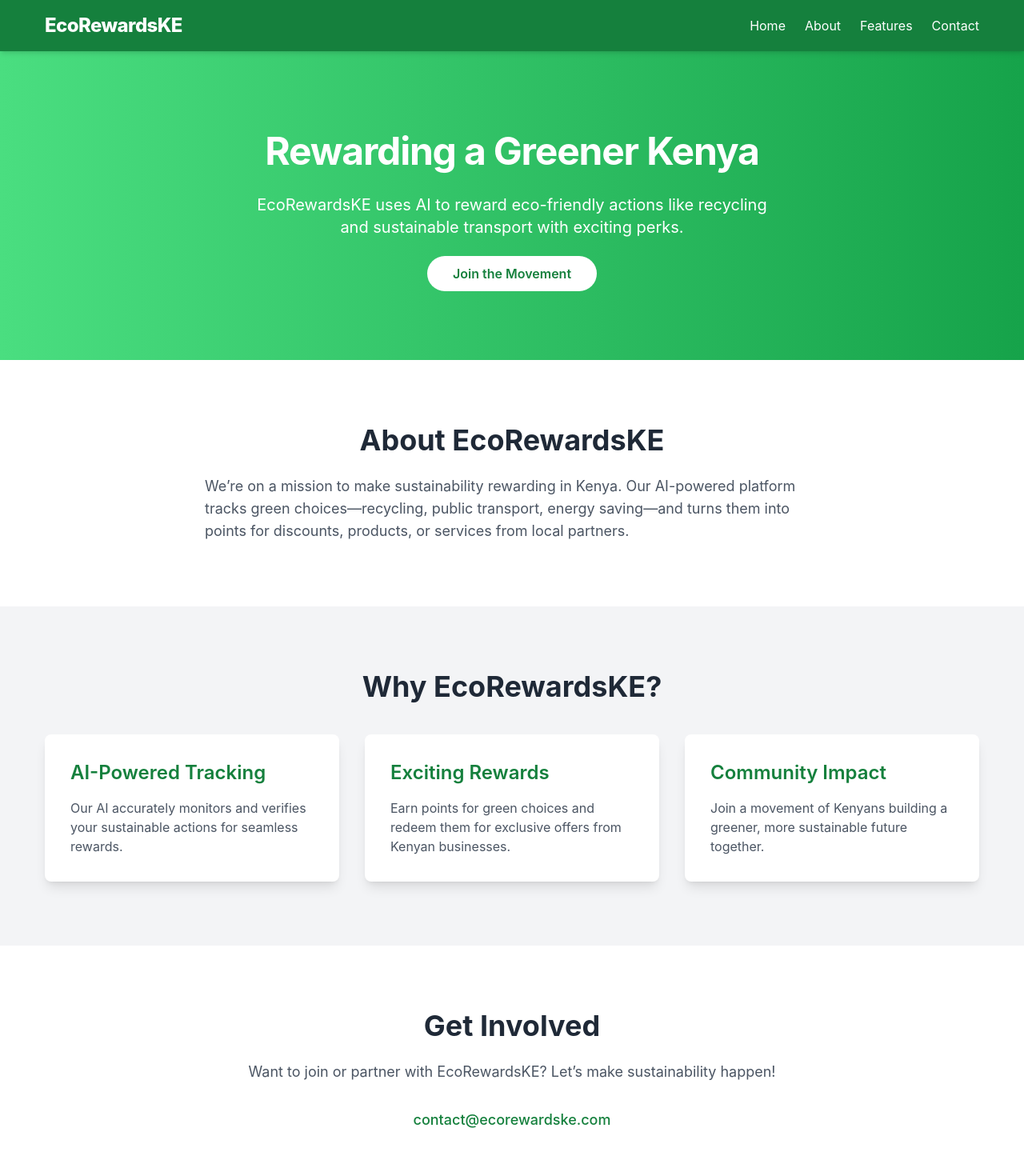
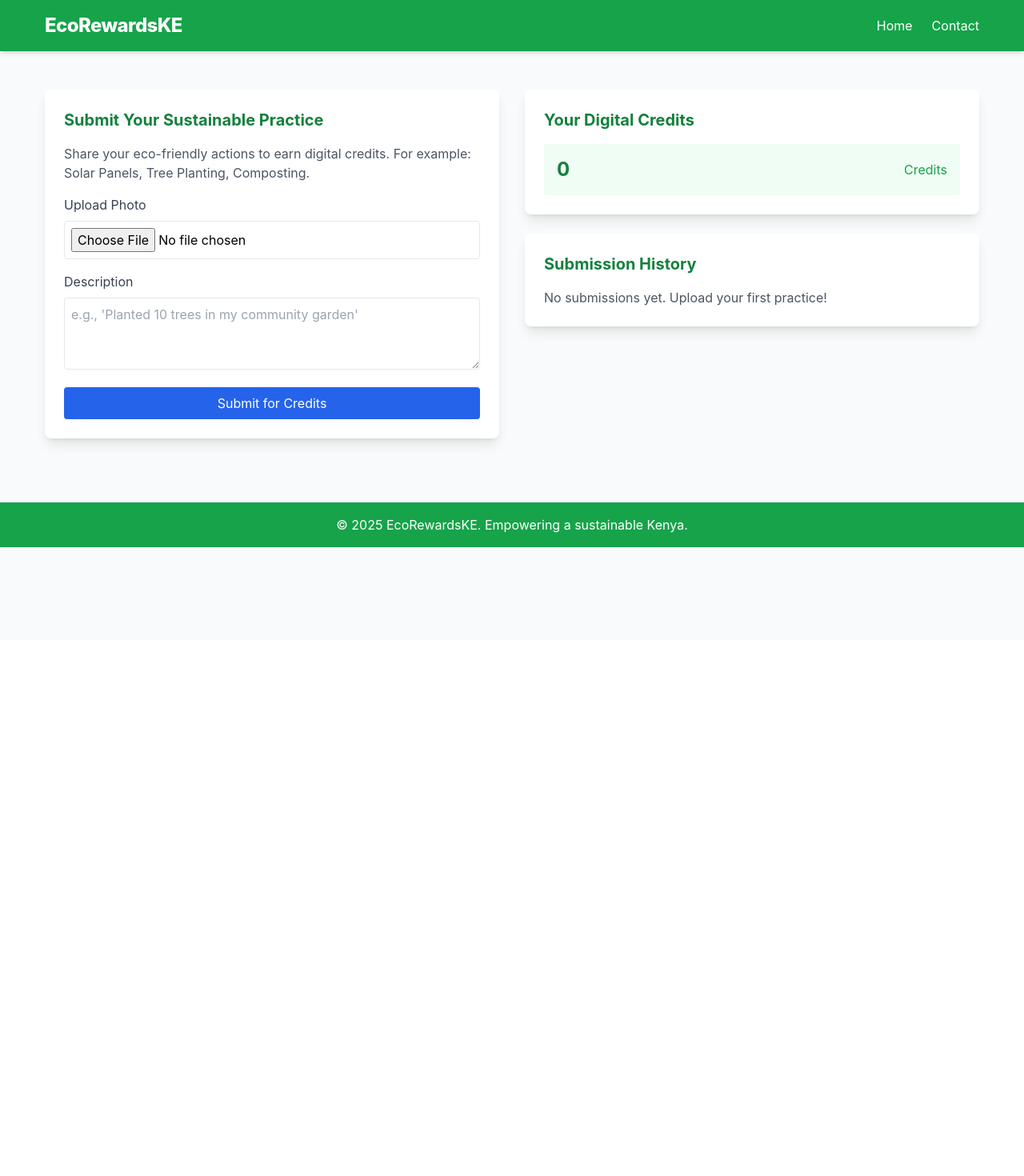
Before and after one commit to Thesurgent/EcoRewardsKE, a React (Create React App) app in the folder frontend/: page / in a window 1280 px wide. Shown: the top 1470 px of the page at 80% size. After the commit the page ends 800 px from the top, so only its background shows below. Built offline with nearby package versions, Linux system fonts and the light colour scheme; no server answers.

Commit message:
Update App.js to match Webflow layout

```diff
--- a/frontend/src/App.js
+++ b/frontend/src/App.js
@@ -5,71 +5,65 @@ function App() {
   return (
     <div className="min-h-screen bg-gray-50">
       {/* Header */}
-      <header className="bg-green-700 text-white py-4 sticky top-0 shadow-md">
+      <header className="bg-green-600 text-white py-4 sticky top-0 shadow-md">
         <div className="container mx-auto px-4 flex justify-between items-center">
           <h1 className="text-2xl font-extrabold tracking-tight">EcoRewardsKE</h1>
           <nav>
             <ul className="flex space-x-6">
               <li><a href="#home" className="hover:text-green-200 transition-colors">Home</a></li>
-              <li><a href="#about" className="hover:text-green-200 transition-colors">About</a></li>
-              <li><a href="#features" className="hover:text-green-200 transition-colors">Features</a></li>
               <li><a href="#contact" className="hover:text-green-200 transition-colors">Contact</a></li>
             </ul>
           </nav>
         </div>
       </header>
 
-      {/* Hero Section */}
-      <section id="home" className="bg-gradient-to-r from-green-400 to-green-600 py-24 text-center text-white">
-        <div className="container mx-auto px-4">
-          <h2 className="text-5xl font-bold mb-6 tracking-tight">Rewarding a Greener Kenya</h2>
-          <p className="text-xl mb-8 max-w-2xl mx-auto">EcoRewardsKE uses AI to reward eco-friendly actions like recycling and sustainable transport with exciting perks.</p>
-          <a href="#contact" className="bg-white text-green-700 px-8 py-3 rounded-full font-semibold hover:bg-green-100 hover:scale-105 transition-transform">Join the Movement</a>
-        </div>
-      </section>
+      {/* Main Section */}
+      <main className="container mx-auto px-4 py-12">
+        <div className="grid grid-cols-1 md:grid-cols-2 gap-8">
+          {/* Left Column: Submit Sustainable Practice */}
+          <div className="bg-white p-6 rounded-lg shadow-lg">
+            <h2 className="text-xl font-bold mb-4 text-green-700">Submit Your Sustainable Practice</h2>
+            <p className="text-gray-600 mb-4">Share your eco-friendly actions to earn digital credits. For example: Solar Panels, Tree Planting, Composting.</p>
+            <div className="space-y-4">
+              <div>
+                <label className="block text-gray-700 mb-2">Upload Photo</label>
+                <input type="file" className="w-full p-2 border rounded" />
+              </div>
+              <div>
+                <label className="block text-gray-700 mb-2">Description</label>
+                <textarea
+                  className="w-full p-2 border rounded"
+                  placeholder="e.g., 'Planted 10 trees in my community garden'"
+                  rows="3"
+                ></textarea>
+              </div>
+              <button className="w-full bg-blue-600 text-white py-2 rounded hover:bg-blue-700 transition-colors">
+                Submit for Credits
+              </button>
+            </div>
+          </div>
 
-      {/* About Section */}
-      <section id="about" className="py-20 bg-white">
-        <div className="container mx-auto px-4">
-          <h2 className="text-4xl font-bold mb-6 text-center text-gray-800">About EcoRewardsKE</h2>
-          <p className="text-lg text-gray-600 max-w-3xl mx-auto">We’re on a mission to make sustainability rewarding in Kenya. Our AI-powered platform tracks green choices—recycling, public transport, energy saving—and turns them into points for discounts, products, or services from local partners.</p>
-        </div>
-      </section>
-
-      {/* Features Section */}
-      <section id="features" className="py-20 bg-gray-100">
-        <div className="container mx-auto px-4">
-          <h2 className="text-4xl font-bold mb-10 text-center text-gray-800">Why EcoRewardsKE?</h2>
-          <div className="grid grid-cols-1 md:grid-cols-3 gap-8">
-            <div className="bg-white p-8 rounded-lg shadow-lg hover:shadow-xl transition-shadow">
-              <h3 className="text-2xl font-semibold mb-4 text-green-700">AI-Powered Tracking</h3>
-              <p className="text-gray-600">Our AI accurately monitors and verifies your sustainable actions for seamless rewards.</p>
+          {/* Right Column: Digital Credits and History */}
+          <div className="space-y-6">
+            <div className="bg-white p-6 rounded-lg shadow-lg">
+              <h2 className="text-xl font-bold mb-4 text-green-700">Your Digital Credits</h2>
+              <div className="bg-green-50 p-4 rounded flex items-center justify-between">
+                <span className="text-2xl font-bold text-green-700">0</span>
+                <span className="text-green-600">Credits</span>
+              </div>
             </div>
-            <div className="bg-white p-8 rounded-lg shadow-lg hover:shadow-xl transition-shadow">
-              <h3 className="text-2xl font-semibold mb-4 text-green-700">Exciting Rewards</h3>
-              <p className="text-gray-600">Earn points for green choices and redeem them for exclusive offers from Kenyan businesses.</p>
-            </div>
-            <div className="bg-white p-8 rounded-lg shadow-lg hover:shadow-xl transition-shadow">
-              <h3 className="text-2xl font-semibold mb-4 text-green-700">Community Impact</h3>
-              <p className="text-gray-600">Join a movement of Kenyans building a greener, more sustainable future together.</p>
+            <div className="bg-white p-6 rounded-lg shadow-lg">
+              <h2 className="text-xl font-bold mb-4 text-green-700">Submission History</h2>
+              <p className="text-gray-600">No submissions yet. Upload your first practice!</p>
             </div>
           </div>
         </div>
-      </section>
-
-      {/* Contact Section */}
-      <section id="contact" className="py-20 bg-white">
-        <div className="container mx-auto px-4 text-center">
-          <h2 className="text-4xl font-bold mb-6 text-gray-800">Get Involved</h2>
-          <p className="text-lg text-gray-600 mb-8">Want to join or partner with EcoRewardsKE? Let’s make sustainability happen!</p>
-          <a href="mailto:contact@ecorewardske.com" className="text-green-700 hover:underline text-lg font-medium">contact@ecorewardske.com</a>
-        </div>
-      </section>
+      </main>
 
       {/* Footer */}
-      <footer className="bg-green-700 text-white py-6">
+      <footer className="bg-green-600 text-white py-4 mt-8">
         <div className="container mx-auto px-4 text-center">
-          <p className="text-sm">© 2025 EcoRewardsKE. All rights reserved.</p>
+          <p>© 2025 EcoRewardsKE. Empowering a sustainable Kenya.</p>
         </div>
       </footer>
     </div>
```
